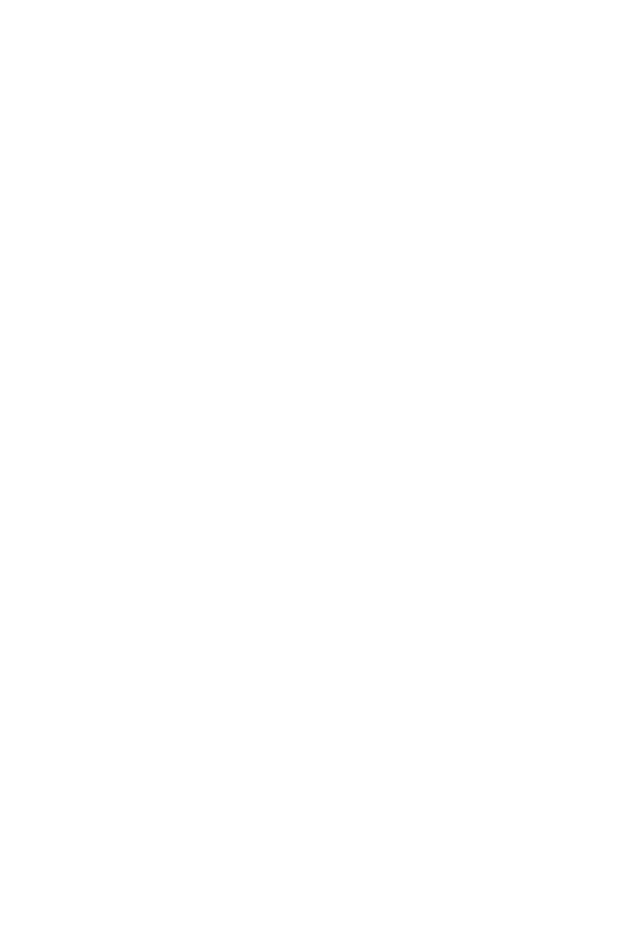
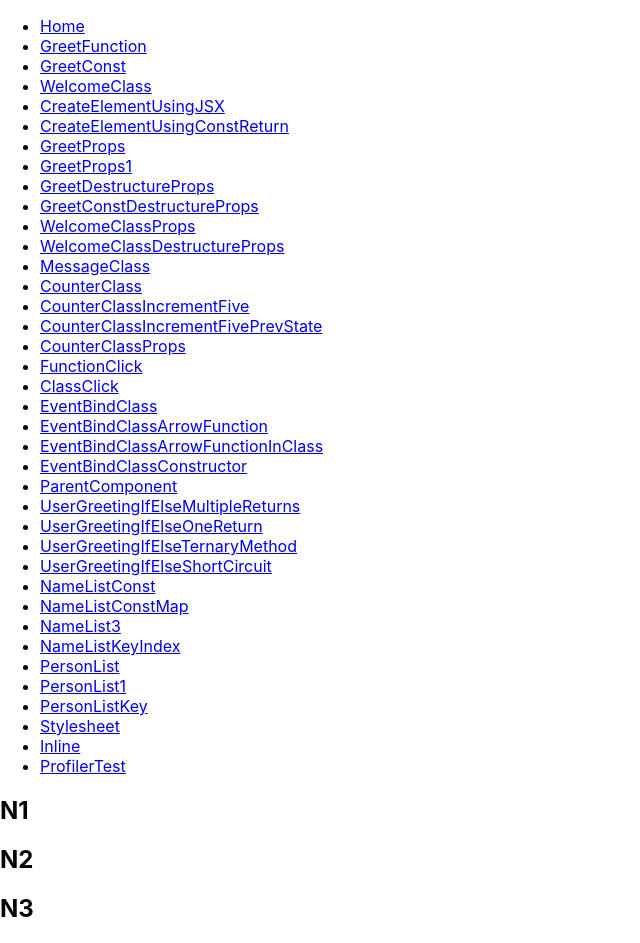
Before and after one commit to manumit-mukund/react_repository, a React (Create React App) app in the folder hello-world-app/: page /NameListConst in a window 1280 px wide. Before the commit this address had no page. Shown: the whole page, without its empty margins (0-640 px from the left). Before the commit the page ends 800 px from the top, so only its background shows below. Built offline with nearby package versions, Linux system fonts and the light colour scheme; the HTML template or start-up script is replaced by a standard one.

Commit message:
Commit changes...

```diff
--- a/hello-world-app/src/App.js
+++ b/hello-world-app/src/App.js
@@ -10,7 +10,7 @@ import {
   EventBindClass, EventBindClassArrowFunction, EventBindClassArrowFunctionInClass,
   EventBindClassConstructor, ParentComponent, UserGreetingIfElseMultipleReturns,
   UserGreetingIfElseOneReturn, UserGreetingIfElseTernaryMethod, UserGreetingIfElseShortCircuit,
-  NameList1, NameList2, NameList3, NameListKeyIndex, PersonList, PersonList1, PersonListKey,
+  NameListConst, NameListConstMap, NameList3, NameListKeyIndex, PersonList, PersonList1, PersonListKey,
   Stylesheet,
   Inline, Home, Layout, ProfilerTest
 } from './components/pages';
@@ -51,8 +51,8 @@ function App() {
           <Route path="UserGreetingIfElseOneReturn" element={<UserGreetingIfElseOneReturn />} />
           <Route path="UserGreetingIfElseTernaryMethod" element={<UserGreetingIfElseTernaryMethod />} />
           <Route path="UserGreetingIfElseShortCircuit" element={<UserGreetingIfElseShortCircuit />} />
-          <Route path="NameList1" element={<NameList1 />} />
-          <Route path="NameList2" element={<NameList2 />} />
+          <Route path="NameListConst" element={<NameListConst />} />
+          <Route path="NameListConstMap" element={<NameListConstMap />} />
           <Route path="NameList3" element={<NameList3 />} />
           <Route path="NameListKeyIndex" element={<NameListKeyIndex />} />
           <Route path="PersonList" element={<PersonList />} />
--- a/hello-world-app/src/components/Layout.js
+++ b/hello-world-app/src/components/Layout.js
@@ -91,10 +91,10 @@ const Layout = () => {
             <Link to="/UserGreetingIfElseShortCircuit">UserGreetingIfElseShortCircuit</Link>
           </li>
           <li>
-            <Link to="/NameList1">NameList1</Link>
+            <Link to="/NameListConst">NameListConst</Link>
           </li>
           <li>
-            <Link to="/NameList2">NameList2</Link>
+            <Link to="/NameListConstMap">NameListConstMap</Link>
           </li>
           <li>
             <Link to="/NameList3">NameList3</Link>
--- a/hello-world-app/src/components/NameList1.js
+++ /dev/null
@@ -1,17 +0,0 @@
-import React from 'react'
-
-function NameList1() {
-
-    const names = ['Ratnesh1', 'Rajiv1', 'Navin1']
-
-    return (
-
-        <div>
-            <h2>{names[0]}</h2>
-            <h2>{names[1]}</h2>
-            <h2>{names[2]}</h2>
-        </div>
-    )
-}
-
-export default NameList1
--- a/hello-world-app/src/components/NameList2.js
+++ /dev/null
@@ -1,18 +0,0 @@
-import React from 'react'
-
-function NameList2() {
-
-    const names = ['Ratnesh2', 'Rajiv2', 'Navin2']
-
-    return (
-
-        <div>
-            {
-                names.map(name => <h2>{name}</h2>)
-            }
-        </div>
-
-    )
-}
-
-export default NameList2
--- /dev/null
+++ b/hello-world-app/src/components/NameListConst.js
@@ -0,0 +1,17 @@
+import React from 'react'
+
+function NameListConst() {
+
+    const names = ['N1', 'N2', 'N3']
+
+    return (
+
+        <div>
+            <h2>{names[0]}</h2>
+            <h2>{names[1]}</h2>
+            <h2>{names[2]}</h2>
+        </div>
+    )
+}
+
+export default NameListConst
--- /dev/null
+++ b/hello-world-app/src/components/NameListConstMap.js
@@ -0,0 +1,18 @@
+import React from 'react'
+
+function NameListConstMap() {
+
+    const names = ['N3', 'N4', 'N5']
+
+    return (
+
+        <div>
+            {
+                names.map(name => <h2>{name}</h2>)
+            }
+        </div>
+
+    )
+}
+
+export default NameListConstMap
```
Also changed, not shown: hello-world-app/src/components/pages.js (+4 -4 lines).
